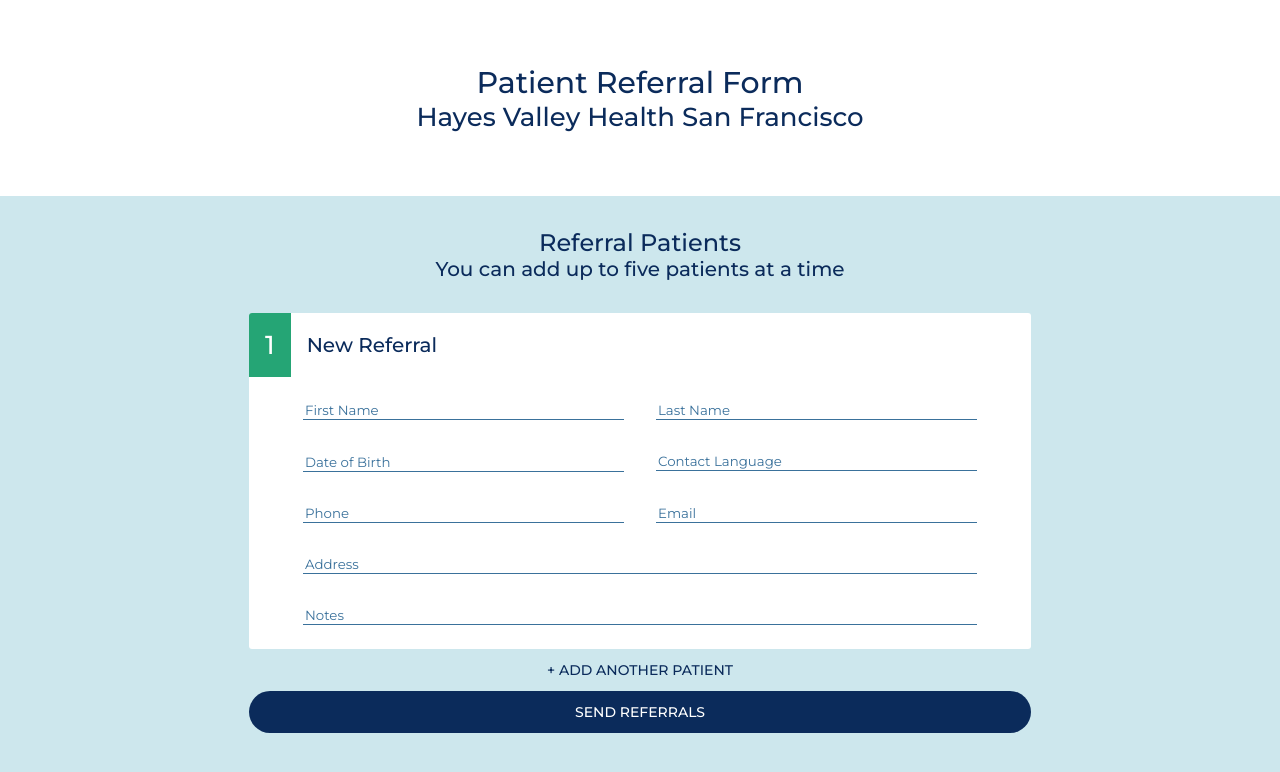
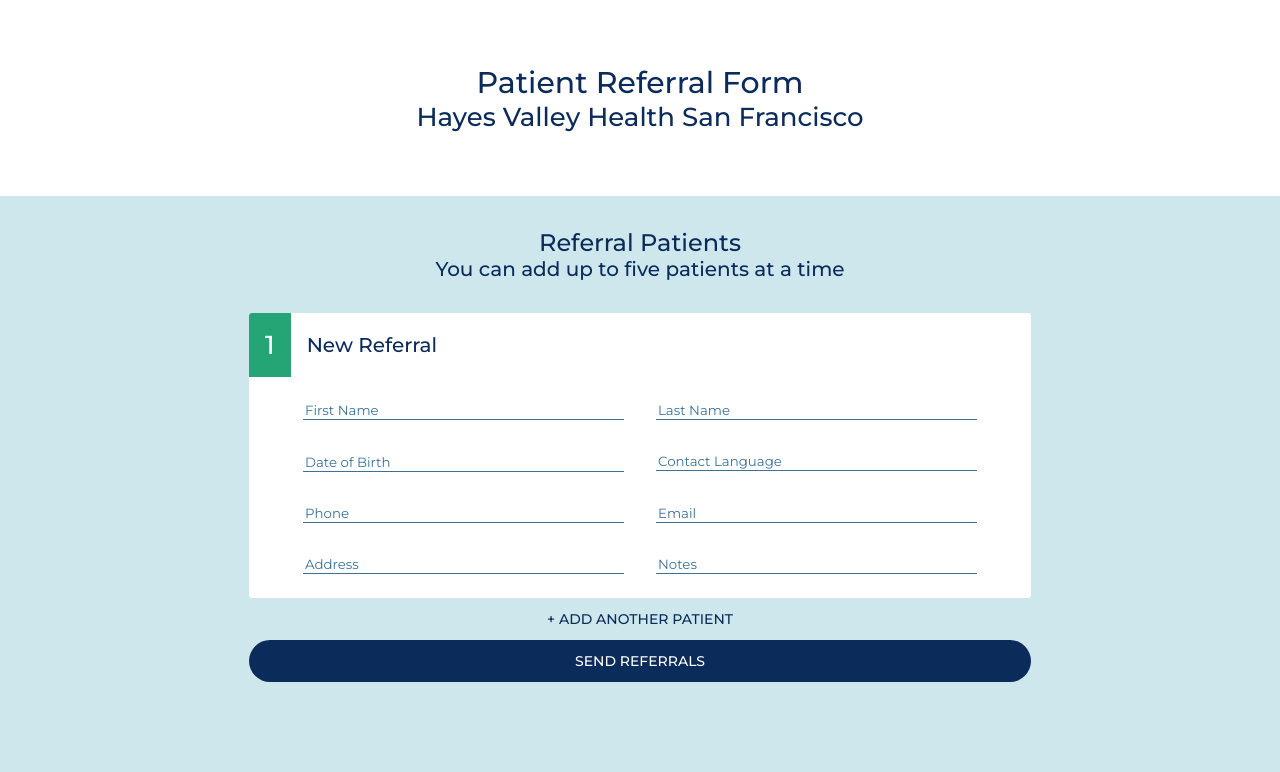
Before and after one commit to WiderCircle/Frontend-Interview-WC, a Next.js app in the folder app/: page / in a window 1280 px wide. Shown: the top 772 px of the page. Built offline with nearby package versions, Linux system fonts and the light colour scheme.

Commit message:
Create FormikConfig

```diff
--- a/app/pages/index.tsx
+++ b/app/pages/index.tsx
@@ -13,50 +13,93 @@
   const [message, setMessage] = useState('');
   const [submitted, setSubmitted] = useState(false);
 
-  const initialValues = {
-    firstName: '',
-    lastName: '',
-    dateOfBirth: '',
-    contactLanguage: '',
-    phone: '',
-    email: '',
-    address: '',
-    notes: '',
-  };
-
-  const validationSchema = yup.object({
-    firstName: yup.string().required('First name is required'),
-    lastName: yup.string().required('Last name is required'),
-    dateOfBirth: yup.date().required('Date of birth is required'),
-    contactLanguage: yup.string().required('Language is required'),
-    phone: yup
+  type FormikConfig = {
+    initialValue: string,
+    placeholder: string,
+    schema: yup.Schema,
+    type: string,
+    width?: string,
+  }
+  const formikConfig: { [input: string]: FormikConfig } = {
+    firstName: {
+      initialValue: '',
+      placeholder: "First Name",
+      schema: yup.string().required('First name is required'),
+      type: "text",
+    },
+    lastName: {
+      initialValue: '',
+      placeholder: "Last Name",
+      schema: yup.string().required('Last name is required'),
+      type: "text",
+    },
+    dateOfBirth: {
+      initialValue: '',
+      placeholder: "Date of Birth",
+      schema: yup.date().required('Date of birth is required'),
+      type: "date",
+    },
+    contactLanguage: {
+      initialValue: '',
+      placeholder: "Contact Language",
+      schema: yup.string().required('Language is required'),
+      type: "text",
+    },
+    phone: {
+      initialValue: '',
+      placeholder: "Phone",
+      schema: yup
         .string()
         .required('Phone number is required')
         .matches(/^[0-9]*$/, 'Must be a valid phone number')
         .min(10, 'Must be a valid phone number')
         .max(10, 'Must be a valid phone number'),
-    email: yup
+      type: "tel",
+    },
+    email: {
+      initialValue: '',
+      placeholder: "Email",
+      schema: yup
         .string()
         .email('Must be a valid email')
         .required('Email is required'),
-    address: yup.string().required('Address is required'), // todo: address autocomplete
-    notes: yup.string(),
-  });
+      type: "email",
+    },
+    address: {
+      initialValue: '',
+      placeholder: "Address",
+      schema: yup.string().required('Address is required'), // todo: address autocomplete
+      type: "text",
+      width: "100%",
+    },
+    notes: {
+      initialValue: '',
+      placeholder: "Notes",
+      schema: yup.string(),
+      type: "text",
+      width: "100%",
+    },
+  };
 
   return (
     <Formik
-      initialValues={initialValues}
+      initialValues={Object.keys(formikConfig).reduce((obj, key) => {
+        obj[key] = formikConfig[key].initialValue;
+        return obj;
+      }, {})}
       onSubmit={() => {
         // todo: handle multiple referrals in success message
         setMessage("Success! You have submitted a patient referral. You will be notified once they've been approved.");
         setSubmitted(true);
       }}
-      validationSchema={validationSchema}
+      validationSchema={yup.object(Object.keys(formikConfig).reduce((obj, key) => {
+        obj[key] = formikConfig[key].schema;
+        return obj;
+      }, {}))}
     >
       {(formik) => {
-        const isInvalidForm = Object.values(formik.errors).some(error => error !== null || error !== "");
-        const fullName = formik.values.firstName && formik.values.lastName
-          ? formik.values.firstName + " " + formik.values.lastName
+        const fullName = formik.values["firstName"] && formik.values["lastName"]
+          ? formik.values["firstName"] + " " + formik.values["lastName"]
           : "New Referral";
         const patientNumber = 1;
 
@@ -66,11 +109,9 @@
               <h1>Patient Referral Form</h1>
               <h2>Hayes Valley Health San Francisco</h2>
             </div>
-
             <div className={styles.formPage}>
               <h1>Referral Patients</h1>
               <h2>You can add up to five patients at a time</h2>
-
               <div className={styles.form}>
                 <div className={styles.formHeader}>
                   <p>{patientNumber}</p>
@@ -82,14 +123,11 @@
             - create reusable form component (for up to 5 patients) */}
                 <form onSubmit={formik.handleSubmit}>
                   <div className={styles.formInputs}>
-                    <FormInput type="text" name="firstName" placeholder="First Name" />
-                    <FormInput type="text" name="lastName" placeholder="Last Name" />
-                    <FormDateInput name="dateOfBirth" placeholderText="Date of Birth" />
-                    <FormInput type="text" name="contactLanguage" placeholder="Contact Language" />
-                    <FormInput type="phone" name="phone" placeholder="Phone" />
-                    <FormInput type="email" name="email" placeholder="Email" />
-                    <FormInput type="address" name="address" placeholder="Address" width="100%" />
-                    <FormInput type="text" name="notes" placeholder="Notes" width="100%" />
+                    {Object.entries(formikConfig).map(([name, input]) => (
+                      input.type === "date"
+                      ? <FormDateInput name={name} placeholderText={input.placeholder} />
+                      : <FormInput type={input.type} name={name} placeholder={input.placeholder} />
+                    ))}
                   </div>
                   {/* todo:
                   - make "+ add another patient" button that duplicates form
```
Lines whose indentation alone changed are shown as unchanged.
